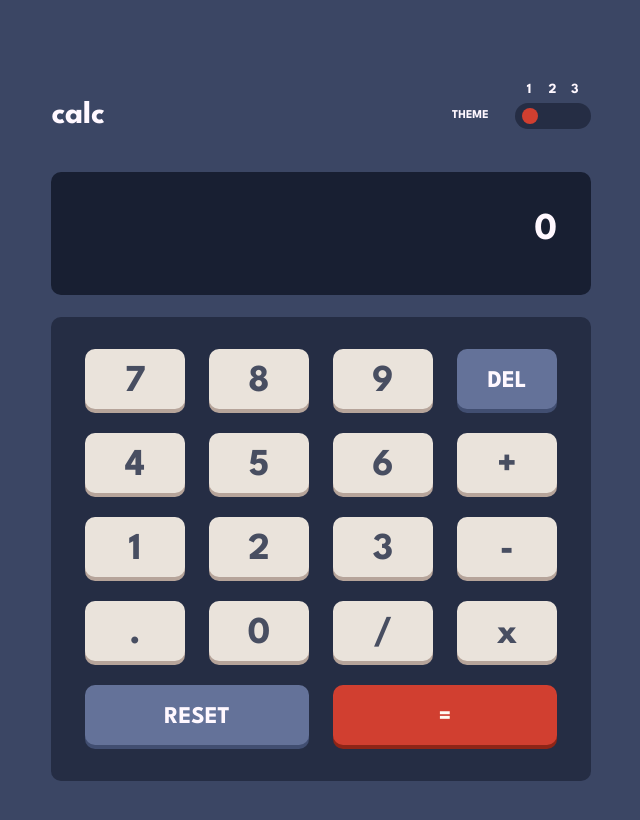
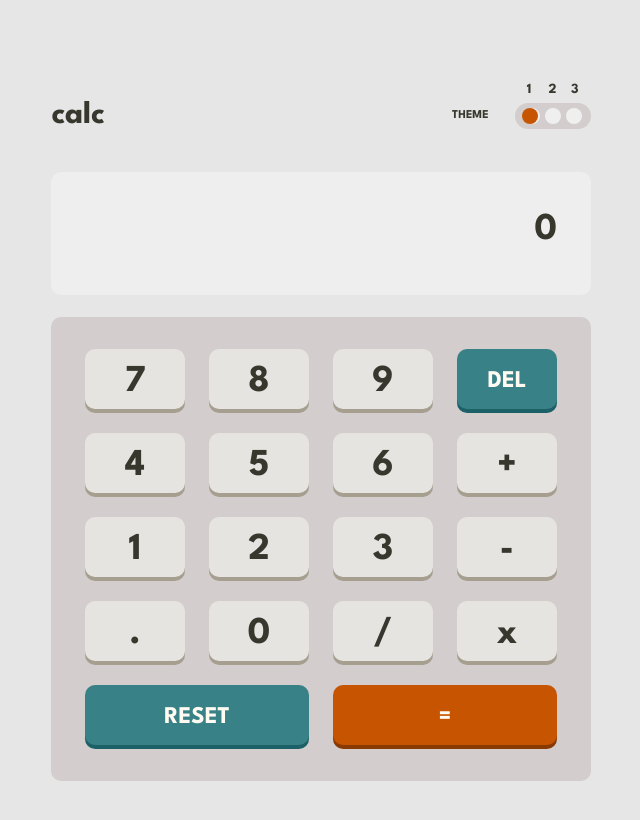
Before and after one commit to crazysammich/SimpleCalculator, a React (Vite) app: page / in a window 1280 px wide. Shown: the top 820 px of the page, without its empty margins (319-959 px from the left). Built offline with nearby package versions, Linux system fonts and the light colour scheme; the HTML template or start-up script is replaced by a standard one.

Commit message:
refactor: change how theme-change is handled using context-API

```diff
--- a/src/App.tsx
+++ b/src/App.tsx
@@ -1,4 +1,3 @@
-import { Fragment, useEffect, useState } from "react";
 // Styles
 import "./App.css";
 
@@ -7,56 +6,38 @@ import Header from "./components/Header";
 import ThemesButton from "./components/ThemesButton";
 import Calculator from "./components/Calculator";
 import Content from "./components/Content";
-
-// Data
-import themes from "./themes";
-import type { Theme } from "./themes";
+import ThemesProvider from "./context/ThemesContext";
 
 function App() {
-  const [theme, setTheme] = useState(getStoredTheme);
-
-  useEffect(() => {
-    switch (theme) {
-      case "themeOne":
-        setRootTheme(themes.themeOne);
-        break;
-      case "themeTwo":
-        setRootTheme(themes.themeTwo);
-        break;
-      case "themeThree":
-        setRootTheme(themes.themeThree);
-        break;
-    }
-    localStorage.setItem("userTheme", theme);
-  }, [theme]);
-
   return (
-    <Fragment>
+    <ThemesProvider>
+      <>
         <Header>
           <h1>calc</h1>
-        <ThemesButton theme={theme} onThemeClick={setTheme} />
+          <ThemesButton />
         </Header>
         <Content>
           <Calculator />
         </Content>
-    </Fragment>
+      </>
+    </ThemesProvider>
   );
 }
 export default App;
 
-function setRootTheme(theme: Theme, prefix: string = "") {
-  const colors = ["primary", "secondary", "tertiary", "accent"];
-  if (colors.some((c) => c in theme)) {
-    Object.entries(theme).forEach(([suffix, val]) => {
-      document.documentElement.style.setProperty(`--${prefix}-${suffix}`, val);
-    });
-    return;
-  }
-  Object.entries(theme).forEach(([prefix, obj]) => {
-    setRootTheme(obj, prefix);
-  });
-}
+// function setRootTheme(theme: Theme, prefix: string = "") {
+//   const colors = ["primary", "secondary", "tertiary", "accent"];
+//   if (colors.some((c) => c in theme)) {
+//     Object.entries(theme).forEach(([suffix, val]) => {
+//       document.documentElement.style.setProperty(`--${prefix}-${suffix}`, val);
+//     });
+//     return;
+//   }
+//   Object.entries(theme).forEach(([prefix, obj]) => {
+//     setRootTheme(obj, prefix);
+//   });
+// }
 
-function getStoredTheme() {
-  return localStorage.getItem("userTheme") ?? "themeOne";
-}
+// function getStoredTheme() {
+//   return localStorage.getItem("userTheme") ?? "themeOne";
+// }
--- a/src/components/ThemesButton.module.css
+++ b/src/components/ThemesButton.module.css
@@ -30,25 +30,25 @@
   background-color: var(--btn-tertiary);
 }
 
-.themes-switch-btn input {
-  appearance: none;
+.themes-switch-btn button {
   padding: 0.5rem;
   cursor: pointer;
   border-radius: 10px;
+  border: 0;
 }
-.themes-switch-btn input:hover {
+.themes-switch-btn button:hover {
   background-color: var(--btn-primary);
 }
 
-.themes-switch-btn > input:nth-of-type(1):checked ~ .slider {
+.slider[data-current-btn="theme-1"] {
   left: 10%;
 }
 
-.themes-switch-btn > input:nth-of-type(2):checked ~ .slider {
+.slider[data-current-btn="theme-2"] {
   left: 40%;
 }
 
-.themes-switch-btn input:nth-of-type(3):checked ~ .slider {
+.slider[data-current-btn="theme-3"] {
   left: 70%;
 }
 
--- a/src/components/ThemesButton.tsx
+++ b/src/components/ThemesButton.tsx
@@ -1,42 +1,38 @@
-import { ChangeEvent, Fragment, Dispatch, SetStateAction } from "react";
+import { Fragment, MouseEvent } from "react";
 import styles from "./ThemesButton.module.css";
 import { randkey } from "../utils";
-import themes from "../themes";
-interface ThemesButtonProps {
-  theme: string;
-  onThemeClick: Dispatch<SetStateAction<string>>;
-}
-function ThemesButton({ theme, onThemeClick }: ThemesButtonProps) {
-  const themesNames = getThemesNames(themes);
+import { useThemes } from "../hooks";
 
-  function handleThemeClick(e: ChangeEvent<HTMLInputElement>) {
-    onThemeClick(e.currentTarget.value);
+function ThemesButton() {
+  const { currentTheme, themesList, changeTheme } = useThemes();
+
+  function handleThemeClick(e: MouseEvent<HTMLButtonElement>) {
+    changeTheme(e.currentTarget.value);
   }
 
   return (
     <div className={styles["themes-switch-container"]}>
       <span>theme</span>
       <div className={styles["themes-switch-btn"]} role="switch">
-        {themesNames.map((name, i) => (
+        {themesList.map((name, i) => (
           <Fragment key={randkey()}>
             <label htmlFor={`theme-${i + 1}`}>{i + 1}</label>
-            <input
+            <button
               id={`theme-${i}`}
-              type="radio"
+              className={` ${currentTheme === name ? "active" : ""}`}
               name={`theme-radio-button`}
               value={name}
-              checked={theme === name}
-              onChange={handleThemeClick}
+              onClick={handleThemeClick}
             />
           </Fragment>
         ))}
-        <span className={styles.slider} aria-hidden="true"></span>
+        <span
+          className={styles.slider}
+          aria-hidden="true"
+          data-current-btn={currentTheme}
+        ></span>
       </div>
     </div>
   );
 }
 export default ThemesButton;
-
-function getThemesNames(themes: object) {
-  return Object.keys(themes).map((themeName) => themeName);
-}
--- /dev/null
+++ b/src/context/ThemesContext.tsx
@@ -0,0 +1,36 @@
+import { createContext, ReactNode, useEffect, useState } from "react";
+
+interface ThemesContextType {
+  themesList: string[];
+  currentTheme: string;
+  changeTheme: (theme: string) => void;
+}
+const ThemeContext = createContext<ThemesContextType | null>(null);
+
+function ThemesProvider({ children }: { children: ReactNode }) {
+  const [currentTheme, setCurrentTheme] = useState(
+    localStorage.getItem("userTheme") || "theme-one"
+  );
+  const themesList = ["theme-1", "theme-2", "theme-3"];
+  const ctxVal: ThemesContextType = {
+    themesList,
+    currentTheme,
+    changeTheme,
+  };
+
+  useEffect(() => {
+    localStorage.setItem("userTheme", currentTheme);
+  }, [currentTheme]);
+
+  function changeTheme(theme: string) {
+    document.body.dataset.theme = theme;
+    setCurrentTheme(theme);
+  }
+
+  return (
+    <ThemeContext.Provider value={ctxVal}>{children}</ThemeContext.Provider>
+  );
+}
+
+export { ThemeContext };
+export default ThemesProvider;
--- /dev/null
+++ b/src/hooks/index.ts
@@ -0,0 +1 @@
+export { default as useThemes } from "./useThemes";
--- /dev/null
+++ b/src/hooks/useThemes.ts
@@ -0,0 +1,12 @@
+import { useContext } from "react";
+import { ThemeContext } from "../context/ThemesContext";
+
+function useThemes() {
+  const ctx = useContext(ThemeContext);
+  if (!ctx) {
+    throw new Error("useTheme must be used within <ThemeProvider>");
+  }
+  return ctx;
+}
+
+export default useThemes;
--- a/src/index.css
+++ b/src/index.css
@@ -2,15 +2,15 @@
 @import url("https://fonts.googleapis.com/css2?family=League+Spartan:wght@600;700&display=swap");
 
 :root {
-  --background-primary: #3b4664;
-  --background-secondary: #252d44;
-  --background-tertiary: #181f32;
-
   --root-font-size: 1rem;
 
   --font-size-primary: 2.375rem;
   --font-size-secondary: 1.5rem;
   --font-size-tertiary: 0.625rem;
+
+  --background-primary: #3b4664;
+  --background-secondary: #252d44;
+  --background-tertiary: #181f32;
 
   --text-primary: #484e61;
   --text-secondary: #fff8ff;
@@ -37,6 +37,7 @@
   --btn-shadow-tertiary: #8e2517;
 
   --input-color-primary: #fff8ff;
+
   box-sizing: border-box;
   font-size: 1rem;
   font-family: "League Spartan", sans-serif;
@@ -45,7 +46,6 @@
 
   color-scheme: light dark;
   color: rgba(255, 255, 255, 0.87);
-  background-color: var(--background-primary);
 }
 
 button {
@@ -69,5 +69,115 @@ input {
   box-sizing: inherit;
 }
 
+body {
+  background-color: var(--background-primary);
+}
+
+body[data-theme="theme-1"] {
+  --background-primary: #3b4664;
+  --background-secondary: #252d44;
+  --background-tertiary: #181f32;
+
+  --text-primary: #484e61;
+  --text-secondary: #fff8ff;
+  --text-tertiary: #181f32;
+  --text-accent: #fff8ff;
+
+  /* button background color */
+  --btn-primary: #eae3db;
+  --btn-secondary: #647299;
+  --btn-tertiary: #d13f30;
+
+  /* button hover background color */
+  --btn-hover-primary: #ffffff;
+  --btn-hover-secondary: #a2b3e1;
+  --btn-hover-tertiary: #f96c5b;
+
+  /* button shadow position */
+  --btn-shadow-offset: 0 4px 0;
+  --btn-border-radius: 10px;
+
+  /* button shadow color */
+  --btn-shadow-primary: #b6a49a;
+  --btn-shadow-secondary: #414e71;
+  --btn-shadow-tertiary: #8e2517;
+
+  --input-color-primary: #fff8ff;
+}
+
+body[data-theme="theme-2"] {
+  --background-primary: #e6e6e6;
+  --background-secondary: #d3cdcd;
+  --background-tertiary: #eeeeee;
+
+  --text-primary: #37372e;
+  --text-secondary: #fffbf3;
+  --text-tertiary: #fffbf3;
+  --text-accent: #37372e;
+
+  --btn-primary: #e5e4e0;
+  --btn-secondary: #388187;
+  --btn-tertiary: #c65401;
+
+  --btn-shadow-primary: #a69f90;
+  --btn-shadow-secondary: #1c6167;
+  --btn-shadow-tertiary: #893a02;
+
+  --btn-hover-primary: #ffffff;
+  --btn-hover-secondary: #63b4bd;
+  --btn-hover-tertiary: #ff8b38;
+
+  --input-color-primary: #37372e;
+}
+
+body[data-theme="theme-3"] {
+  --background-primary: #17062a;
+  --background-secondary: #1e0836;
+  --background-tertiary: #1e0836;
+
+  --text-primary: #ffe63c;
+  --text-secondary: #fff8ff;
+  --text-tertiary: #0c272f;
+  --text-accent: #ffe63c;
+
+  --btn-primary: #331b4d;
+  --btn-secondary: #57067c;
+  --btn-tertiary: #00decf;
+
+  --btn-shadow-primary: #851e9d;
+  --btn-shadow-secondary: #bf16f5;
+  --btn-shadow-tertiary: #68fcf2;
+
+  --btn-hover-primary: #6b34ac;
+  --btn-hover-secondary: #8631af;
+  --btn-hover-tertiary: #94fff9;
+
+  --input-color-primary: #ffe63c;
+}
+
 @media (prefers-color-scheme: light) {
+  :root {
+    --background-primary: #e6e6e6;
+    --background-secondary: #d3cdcd;
+    --background-tertiary: #eeeeee;
+
+    --text-primary: #37372e;
+    --text-secondary: #fffbf3;
+    --text-tertiary: #fffbf3;
+    --text-accent: #37372e;
+
+    --btn-primary: #e5e4e0;
+    --btn-secondary: #388187;
+    --btn-tertiary: #c65401;
+
+    --btn-shadow-primary: #a69f90;
+    --btn-shadow-secondary: #1c6167;
+    --btn-shadow-tertiary: #893a02;
+
+    --btn-hover-primary: #ffffff;
+    --btn-hover-secondary: #63b4bd;
+    --btn-hover-tertiary: #ff8b38;
+
+    --input-color-primary: #37372e;
+  }
 }
```
Also changed, not shown: 1 other file (tests, documents, lock files or other folders). Lines whose indentation alone changed are shown as unchanged.
